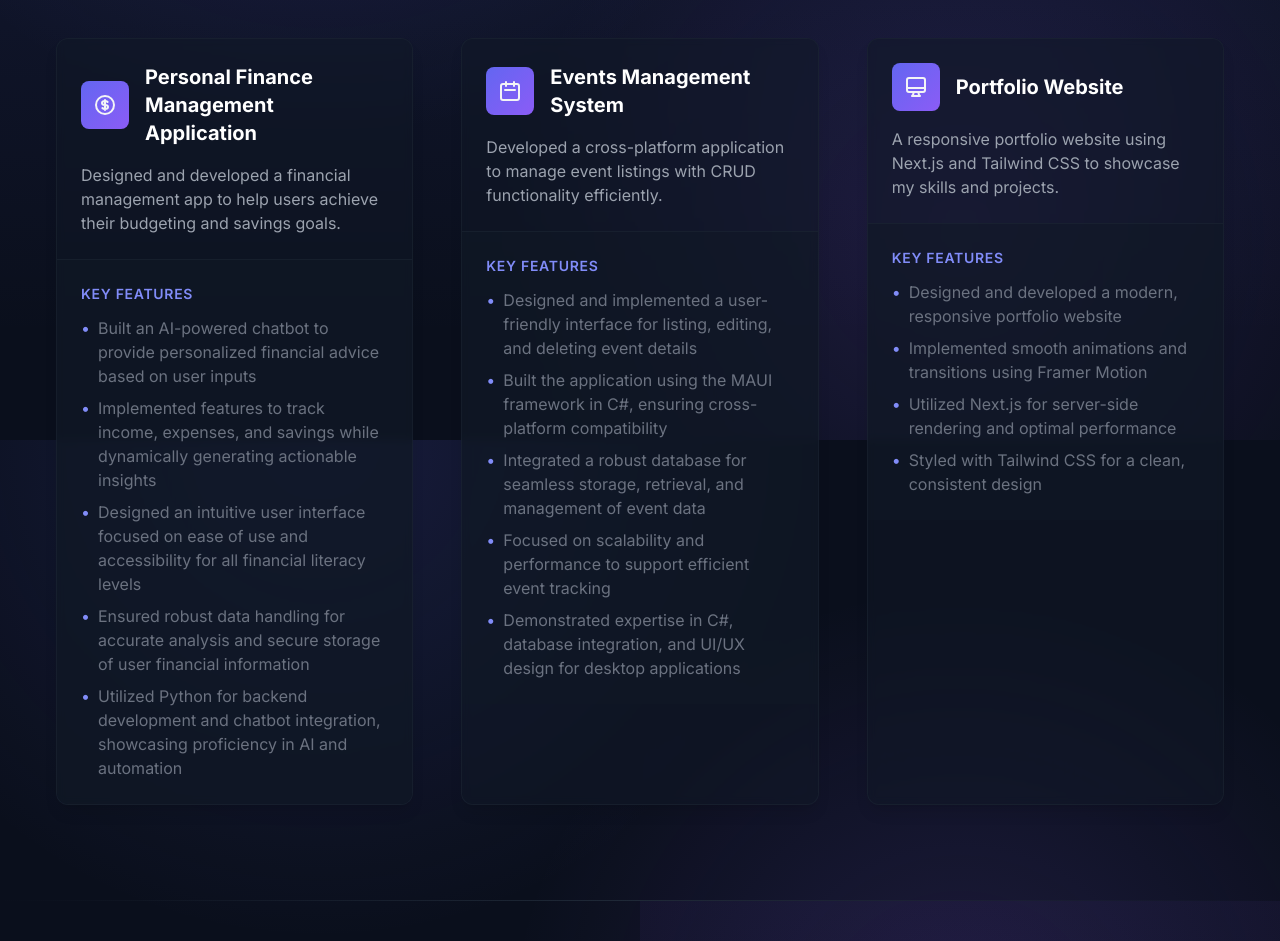
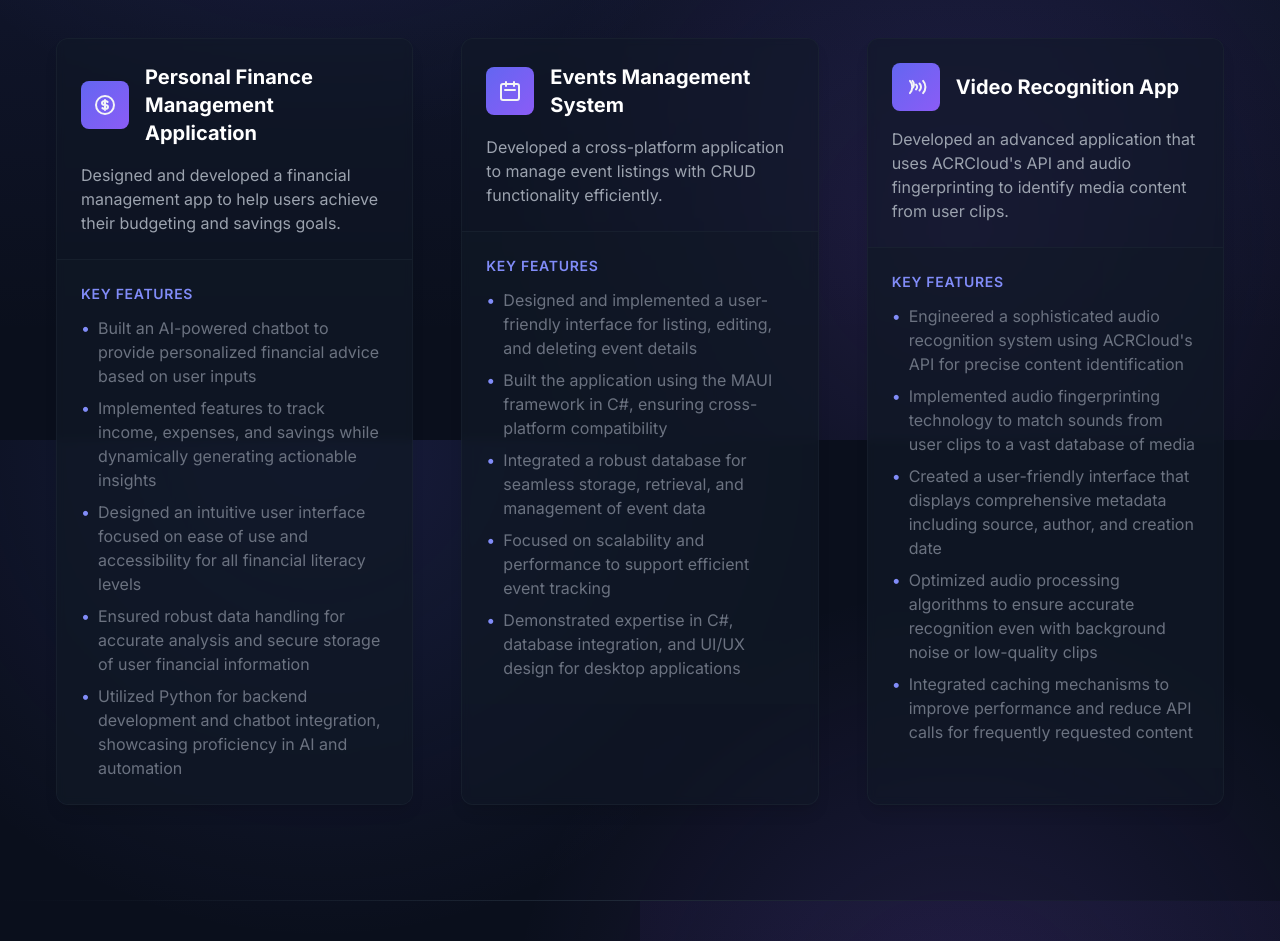
Before and after one commit to altesse-imena/Personal-Portfolio, a Next.js app: page / in a window 1280 px wide. Shown: the part 1960-2901 px from the top of the page. Built offline with nearby package versions, Linux system fonts and the light colour scheme.

Commit message:
Update projects.tsx

```diff
--- a/app/components/projects.tsx
+++ b/app/components/projects.tsx
@@ -41,16 +41,17 @@ const projects = [
     id: 3,
     icon: (
       <svg xmlns="http://www.w3.org/2000/svg" className="h-6 w-6" fill="none" viewBox="0 0 24 24" stroke="currentColor">
-        <path strokeLinecap="round" strokeLinejoin="round" strokeWidth={2} d="M9.75 17L9 20l-1 1h8l-1-1-.75-3M3 13h18M5 17h14a2 2 0 002-2V5a2 2 0 00-2-2H5a2 2 0 00-2 2v10a2 2 0 002 2z" />
+        <path strokeLinecap="round" strokeLinejoin="round" strokeWidth={2} d="M15.536 8.464a5 5 0 010 7.072M12 9.64a3 3 0 010 4.72m-3.536-8.464a5 5 0 010 7.072M19.072 5.929a9 9 0 010 12.142M5.928 5.929a9 9 0 010 12.142" />
       </svg>
     ),
-    title: "Portfolio Website",
-    description: "A responsive portfolio website using Next.js and Tailwind CSS to showcase my skills and projects.",
+    title: "Video Recognition App",
+    description: "Developed an advanced application that uses ACRCloud's API and audio fingerprinting to identify media content from user clips.",
     details: [
-      "Designed and developed a modern, responsive portfolio website",
-      "Implemented smooth animations and transitions using Framer Motion",
-      "Utilized Next.js for server-side rendering and optimal performance",
-      "Styled with Tailwind CSS for a clean, consistent design"
+      "Engineered a sophisticated audio recognition system using ACRCloud's API for precise content identification",
+      "Implemented audio fingerprinting technology to match sounds from user clips to a vast database of media",
+      "Created a user-friendly interface that displays comprehensive metadata including source, author, and creation date",
+      "Optimized audio processing algorithms to ensure accurate recognition even with background noise or low-quality clips",
+      "Integrated caching mechanisms to improve performance and reduce API calls for frequently requested content"
     ]
   },
 ]
```
